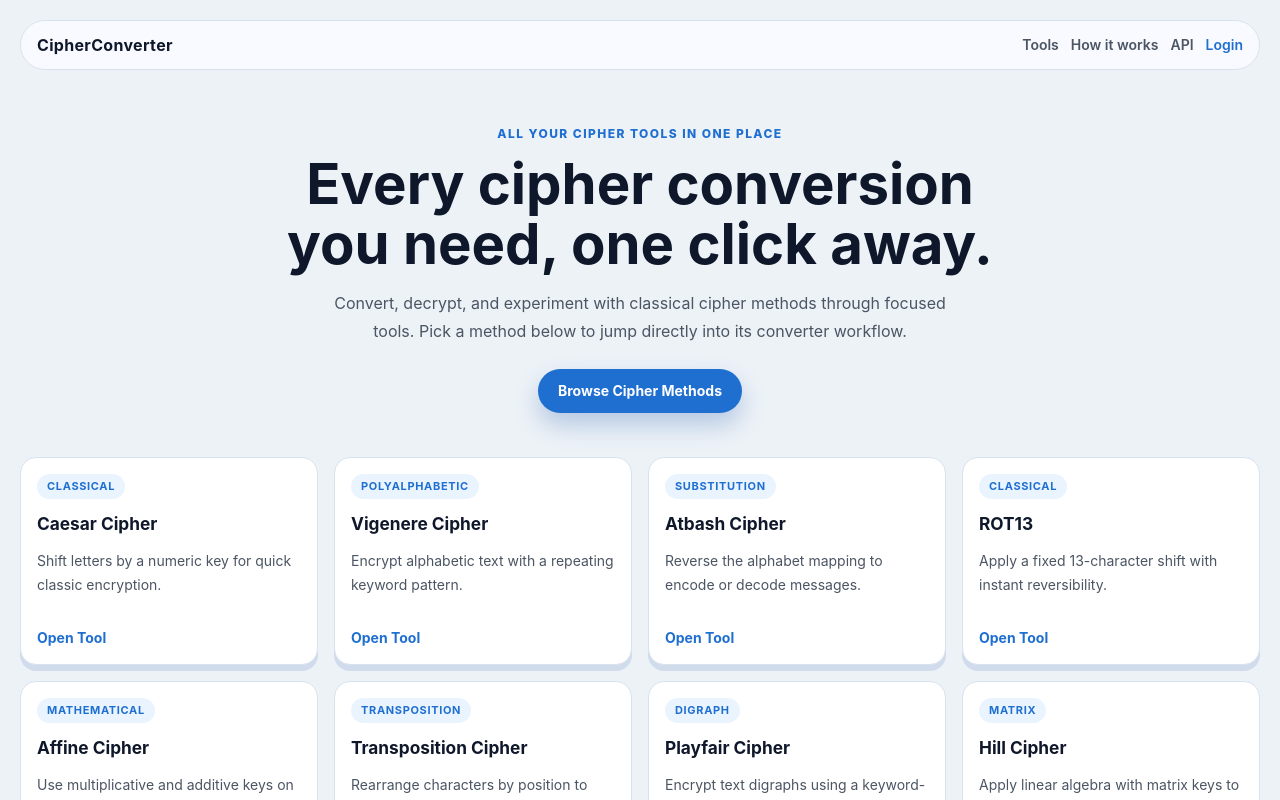
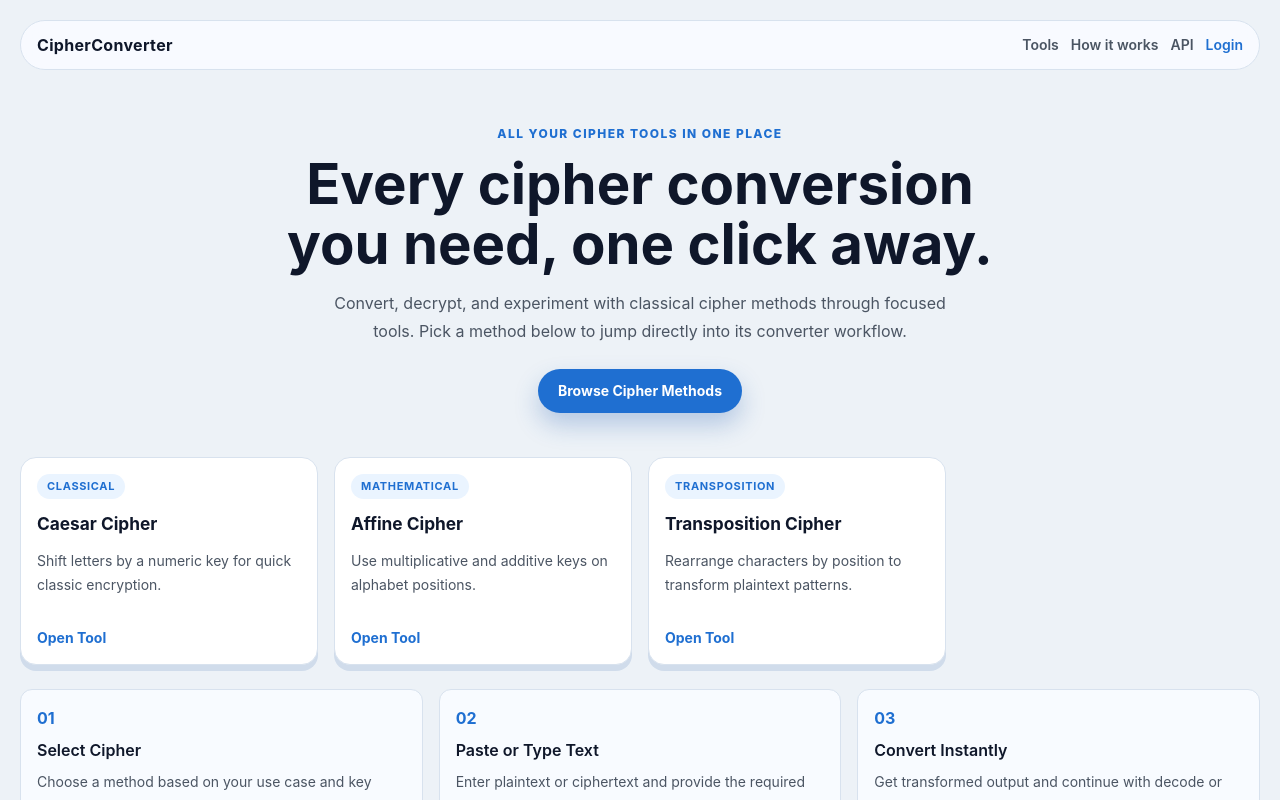
Before and after one commit to basarardabaykal/cipherconverter-frontend, a React app in the folder app/: page / in a window 1280 px wide. Shown: the top 800 px of the page. Built offline with nearby package versions, Linux system fonts and the light colour scheme; no server answers; the HTML template or start-up script is replaced by a standard one.

Commit message:
remove unused ciphers

```diff
--- a/app/src/pages/HomePage.tsx
+++ b/app/src/pages/HomePage.tsx
@@ -16,24 +16,6 @@ const cipherTools: CipherTool[] = [
     family: 'Classical',
   },
   {
-    name: 'Vigenere Cipher',
-    description: 'Encrypt alphabetic text with a repeating keyword pattern.',
-    path: '/ciphers/vigenere',
-    family: 'Polyalphabetic',
-  },
-  {
-    name: 'Atbash Cipher',
-    description: 'Reverse the alphabet mapping to encode or decode messages.',
-    path: '/ciphers/atbash',
-    family: 'Substitution',
-  },
-  {
-    name: 'ROT13',
-    description: 'Apply a fixed 13-character shift with instant reversibility.',
-    path: '/ciphers/rot13',
-    family: 'Classical',
-  },
-  {
     name: 'Affine Cipher',
     description: 'Use multiplicative and additive keys on alphabet positions.',
     path: '/ciphers/affine',
@@ -44,18 +26,6 @@ const cipherTools: CipherTool[] = [
     description: 'Rearrange characters by position to transform plaintext patterns.',
     path: '/ciphers/transposition',
     family: 'Transposition',
-  },
-  {
-    name: 'Playfair Cipher',
-    description: 'Encrypt text digraphs using a keyword-based 5x5 key square.',
-    path: '/ciphers/playfair',
-    family: 'Digraph',
-  },
-  {
-    name: 'Hill Cipher',
-    description: 'Apply linear algebra with matrix keys to transform plaintext.',
-    path: '/ciphers/hill',
-    family: 'Matrix',
   },
 ]
 
```
